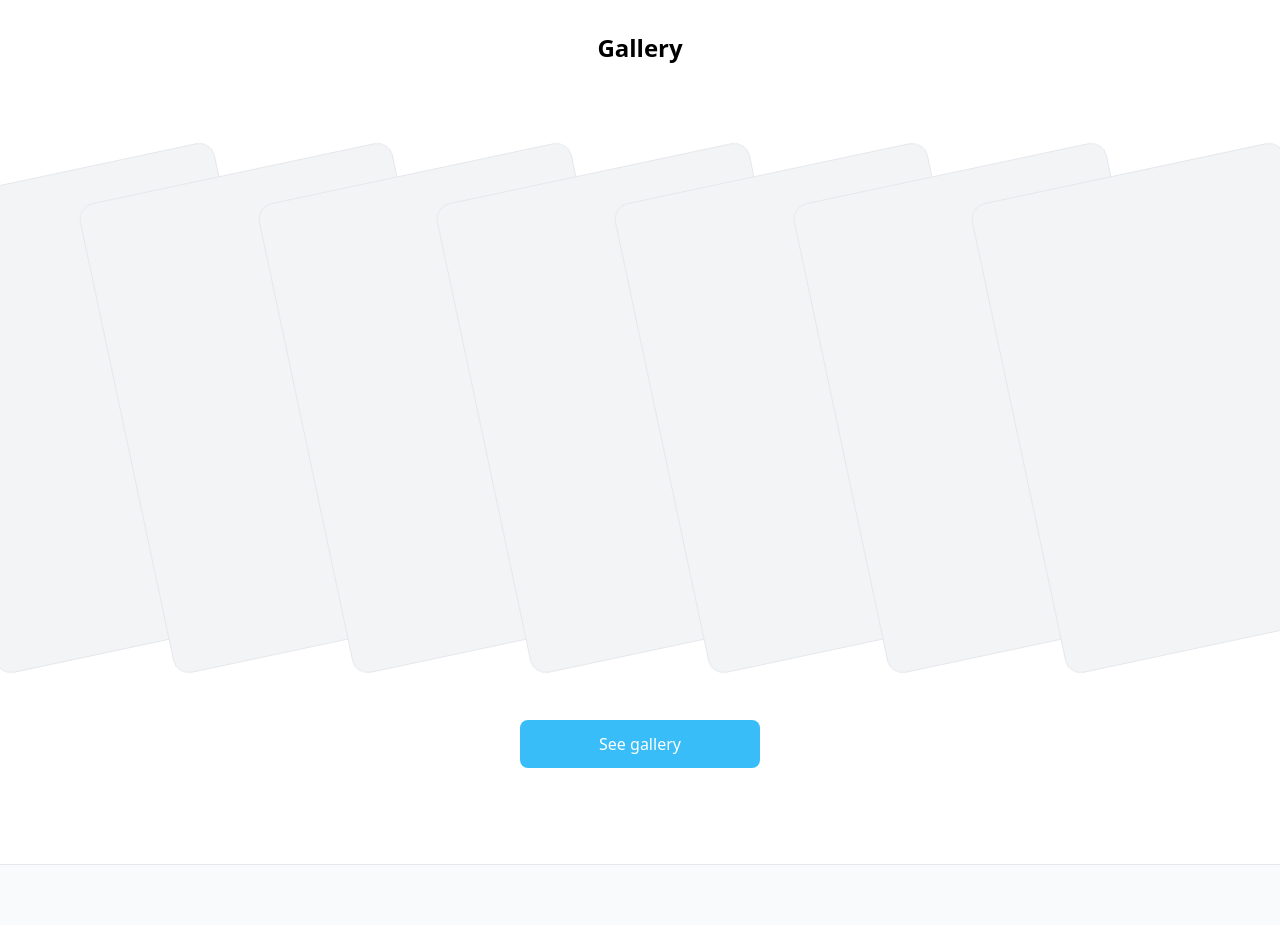
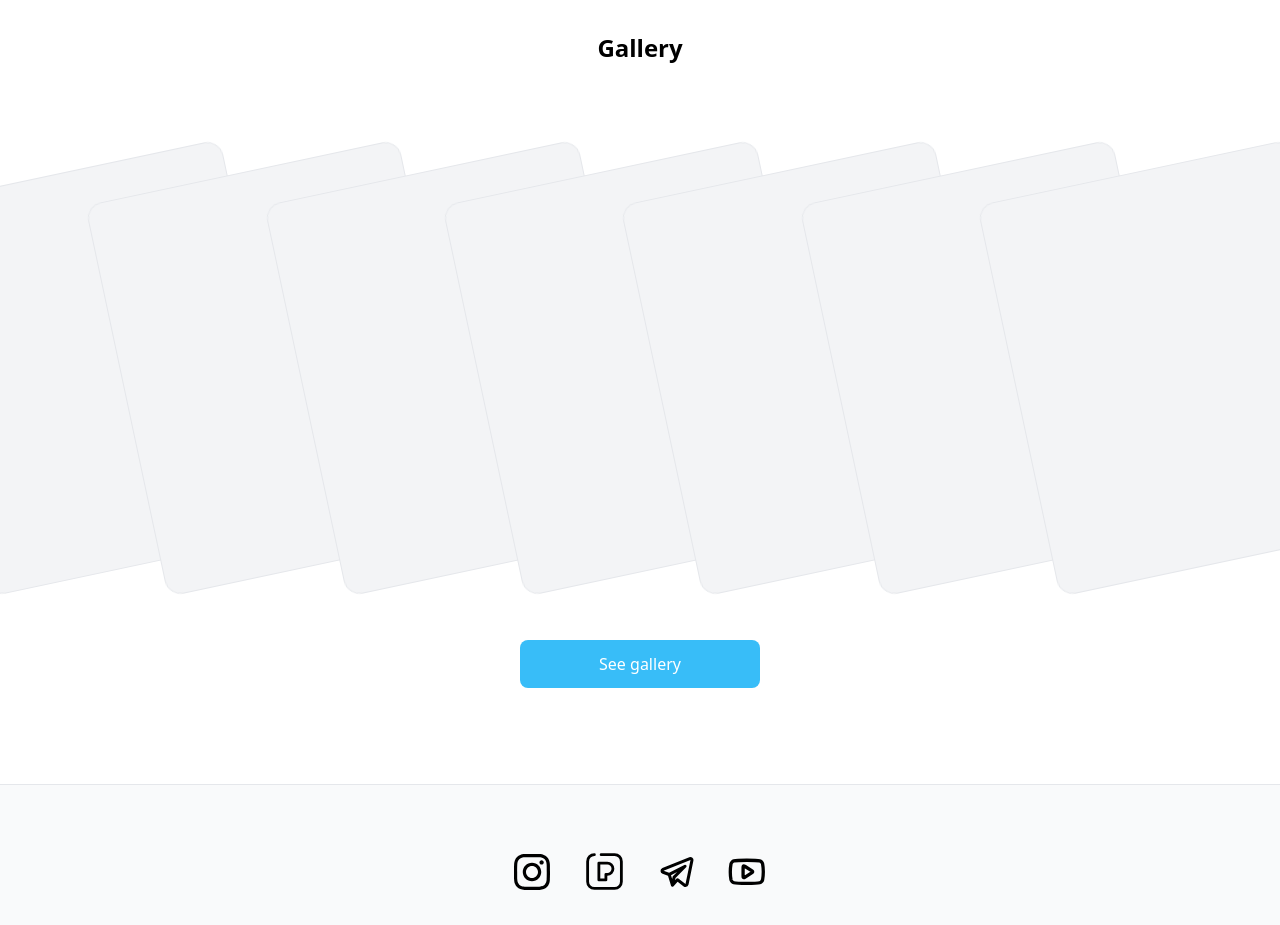
Before and after one commit to temarych/kharin-portfolio, a Next.js app: page / in a window 1280 px wide. Shown: the part 3280-4205 px from the top of the page. Built offline with nearby package versions, Linux system fonts and the light colour scheme.

Commit message:
Update gallery section UI

```diff
--- a/src/app/(main)/GalleryShowcase/GalleryPhoto.tsx
+++ b/src/app/(main)/GalleryShowcase/GalleryPhoto.tsx
@@ -15,7 +15,7 @@ export const GalleryPhoto = ({ scrollYProgress, order, amount, className }: Gall
 
   return (
     <motion.div
-      className = {twMerge(["min-w-[20em] min-h-[30em] bg-gray-100 rounded-2xl border", className])}
+      className = {twMerge(["min-w-[20em] min-h-[25em] bg-gray-100 rounded-2xl border", className])}
       style     = {{ y, rotate: "-12deg" }}
     />
   );
--- a/src/app/(main)/GalleryShowcase/GalleryPreview.tsx
+++ b/src/app/(main)/GalleryShowcase/GalleryPreview.tsx
@@ -25,7 +25,7 @@ export const GalleryPreview = () => {
   return (
     <div ref={wrapperRef} className="flex flex-row items-center justify-center w-full">
       {photos.map((photo, index) => (
-        <div key={photo} className="relative flex-1 flex flex-row items-center justify-center min-h-[35em]">
+        <div key={photo} className="relative flex-1 flex flex-row items-center justify-center min-h-[30em]">
           <GalleryPhoto
             order           = {index + 1}
             amount          = {photos.length}
```
